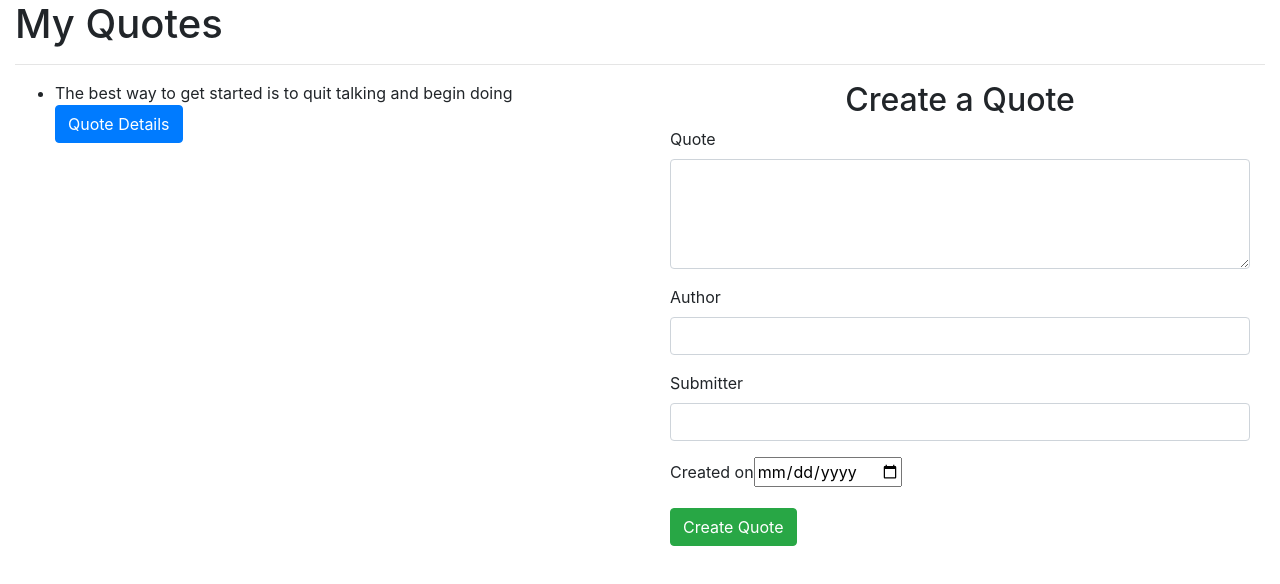
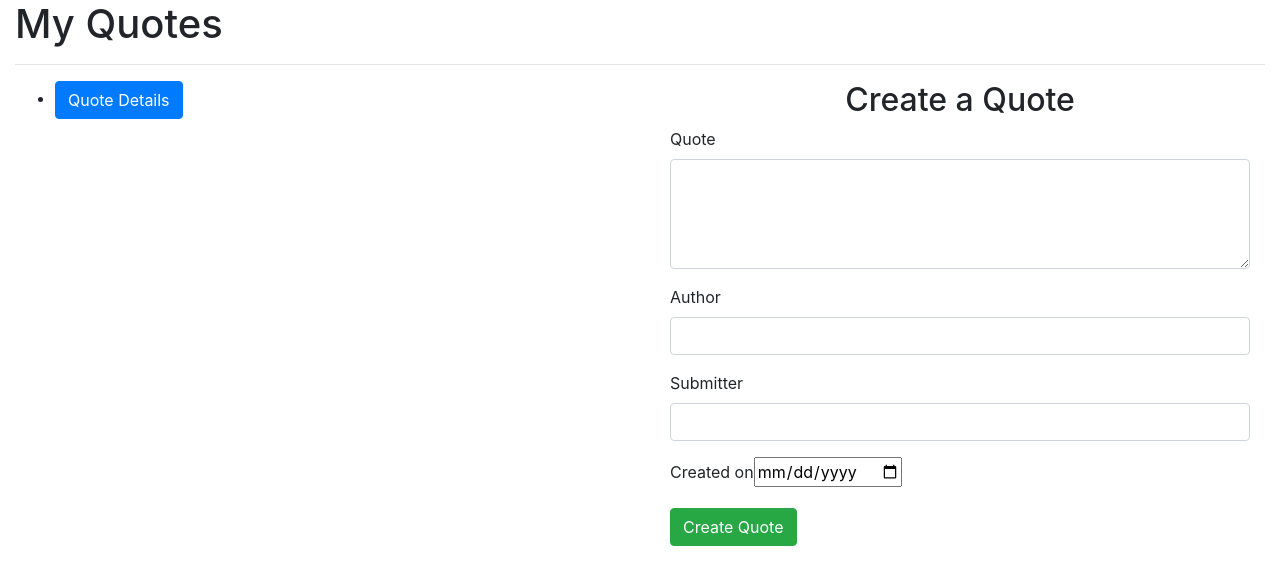
Before and after one commit to anzalmohamed/Quotes, an Angular app: page / in a window 1280 px wide. Shown: the top 584 px of the page. Built offline with nearby package versions, Linux system fonts and the light colour scheme.

Commit message:
changed quote.component

```diff
--- a/src/app/quote/quote.component.ts
+++ b/src/app/quote/quote.component.ts
@@ -8,7 +8,7 @@ import { Quote } from '../quote';
 })
 export class QuoteComponent implements OnInit {
   quotes:Quote[] = [
-    new Quote(1, 'The best way to get started is to quit talking and begin doing','Daniel','Anzal',new Date(2020,3,14)),
+    new Quote(1, '','','',new Date()),
   ];
   toggleDetails(index:any){
     this.quotes[index].showAuthor = !this.quotes[index].showAuthor;
```
